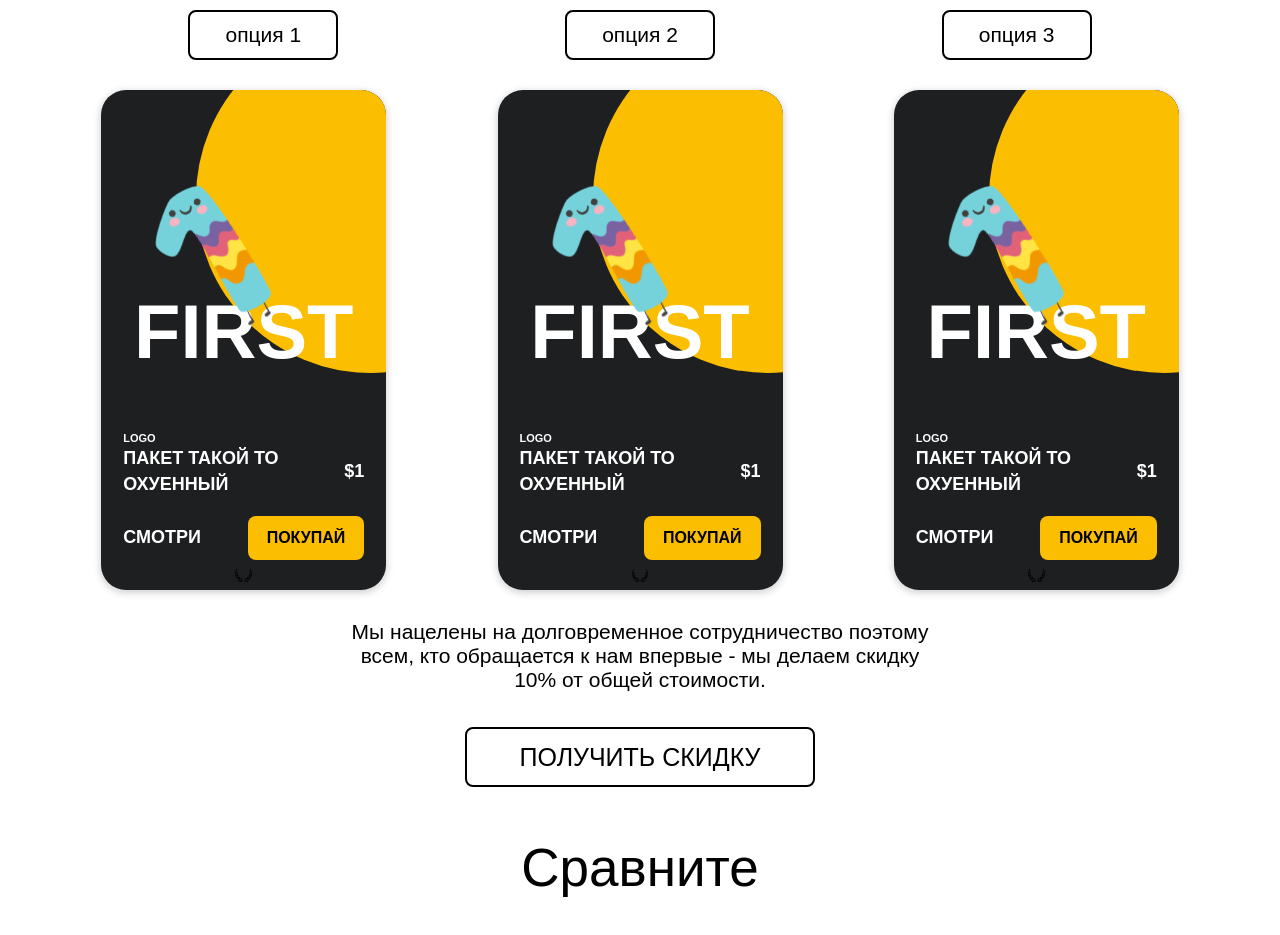
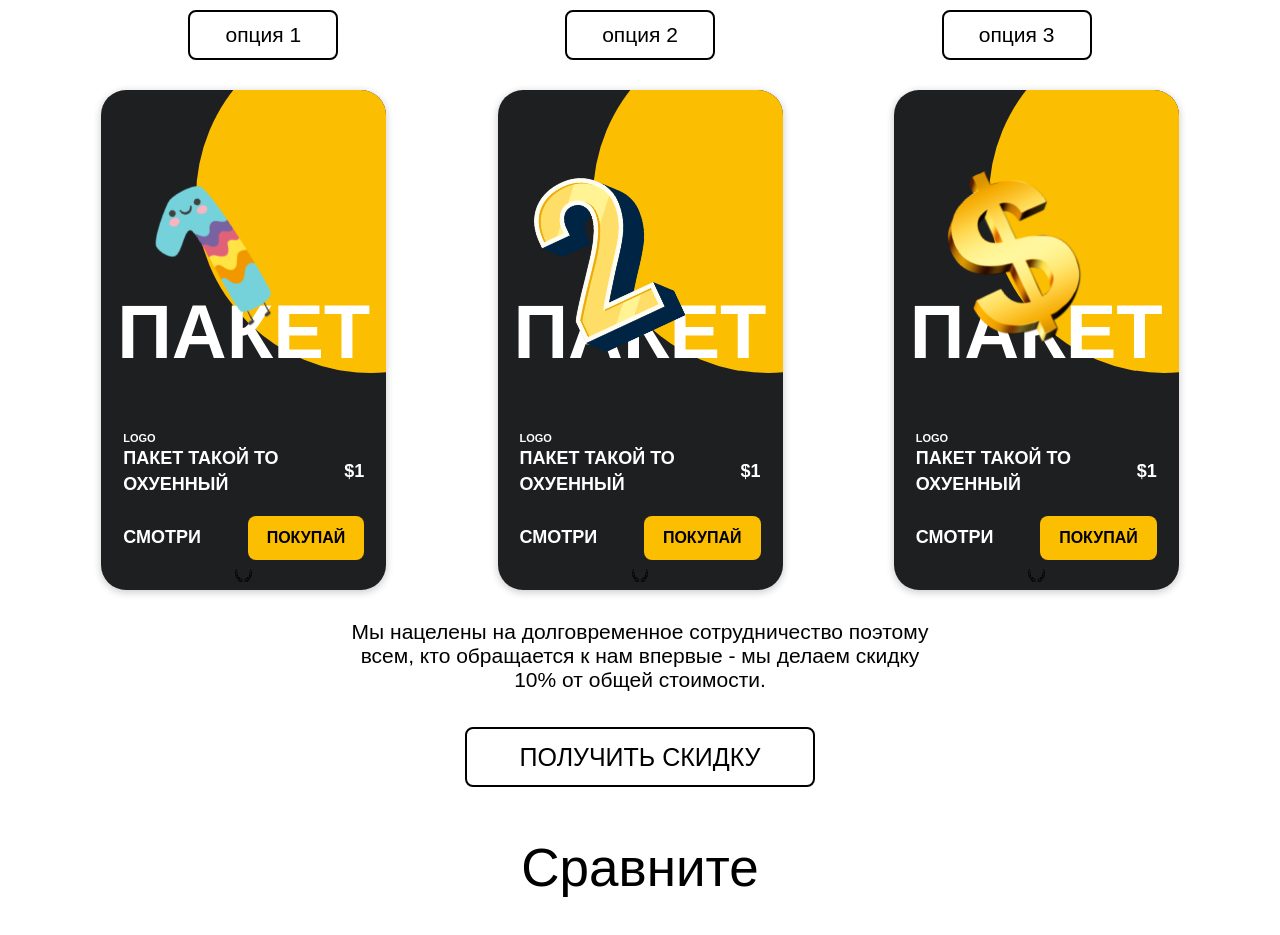
Before and after one commit to webdotG/3D_SPB, a React (Vite) app: page / in a window 1280 px wide. Shown: the part 8100-9035 px from the top of the page. Built offline with nearby package versions, Linux system fonts and the light colour scheme.

Commit message:
add base drag card animate

```diff
--- a/src/components/main/cost/card.tsx
+++ b/src/components/main/cost/card.tsx
@@ -3,15 +3,40 @@ import { motion, useMotionValue, useTransform } from "framer-motion";
 import  Details  from "./Details";
 
 import one from "../../../PNG/1-Number.png";
+import two from "../../../PNG/2-Number.png";
+import three from "../../../PNG/3-Number.png";
 
+interface CardProps {
+  cardType: string;
+}
 
-export default function Card() {
+export default function Card({ cardType }: CardProps) {
 
   const x = useMotionValue(0);
   const y = useMotionValue(0);
   const rotateX = useTransform(y, [-100, 100], [30, -30]);
   const rotateY = useTransform(x, [-100, 100], [-30, 30]);
 
+  let imageSource;
+  let cardText;
+
+  switch (cardType) {
+    case 'first':
+      imageSource = one;
+      cardText = 'пакет';
+      break;
+    case 'second':
+      imageSource = two;
+      cardText = 'пакет';
+      break;
+    case 'third':
+      imageSource = three;
+      cardText = 'пакет';
+      break;
+    default:
+      imageSource = one;
+      cardText = 'Default';
+  }
 
   return (
     <section className={style['card']}>
@@ -28,7 +53,7 @@ export default function Card() {
           <div className={style['CircleWrapper']}>
             <div className={style['Circle']}></div>
           </div>
-          <div className={style['Text']}>First</div>
+          <div className={style['Text']}>{cardText}</div>
           <div className={style['Wrapper']}>
             <motion.div className={style['Item']}
               style={{ x, y, rotateX, rotateY, rotate: "-25deg", z: 100000 }}
@@ -36,7 +61,7 @@ export default function Card() {
               dragElastic={0.12}
               whileTap={{ cursor: "grabbing" }}
             >
-              <img src={one} />
+              <img src={imageSource} />
             </motion.div>
           </div>
 
--- a/src/components/main/cost/cost.tsx
+++ b/src/components/main/cost/cost.tsx
@@ -54,18 +54,18 @@ export default function Cost() {
         <li className={style['cost-item']}>
 
           <div className={style['card-container']}>
-          <Card />
+          <Card cardType='first' />
           </div>
 
         </li>
         <li className={style['cost-item']}>
         <div className={style['card-container']}>
-        <Card />
+        <Card cardType='second'/>
           </div>
         </li>
         <li className={style['cost-item']}>
         <div className={style['card-container']}>
-        <Card />
+        <Card cardType='third'/>
           </div>
         </li>
       </ul>
--- a/src/components/main/cost/marginer/marginer.tsx
+++ b/src/components/main/cost/marginer/marginer.tsx
@@ -7,7 +7,7 @@ export default function Marginer({ direction = "horizontal", margin }:
   let marginValue = margin;
 
   if (typeof margin !== "number" && typeof margin !== "string") {
-    // Если margin не является числом или строкой, устанавливаем его в значение по умолчанию
+    // Если margin не является числом или строкой, устанавливаю его в значение по умолчанию
     marginValue = "0";
   }
 
```
